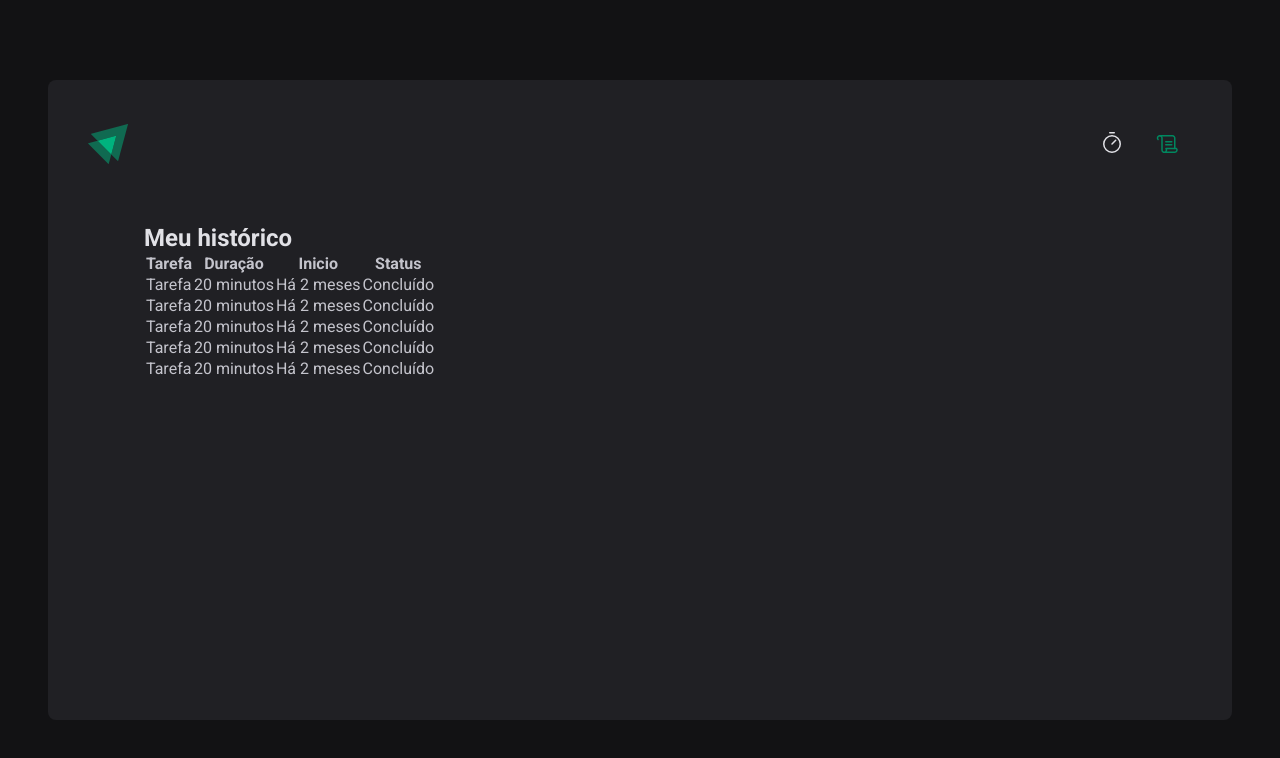
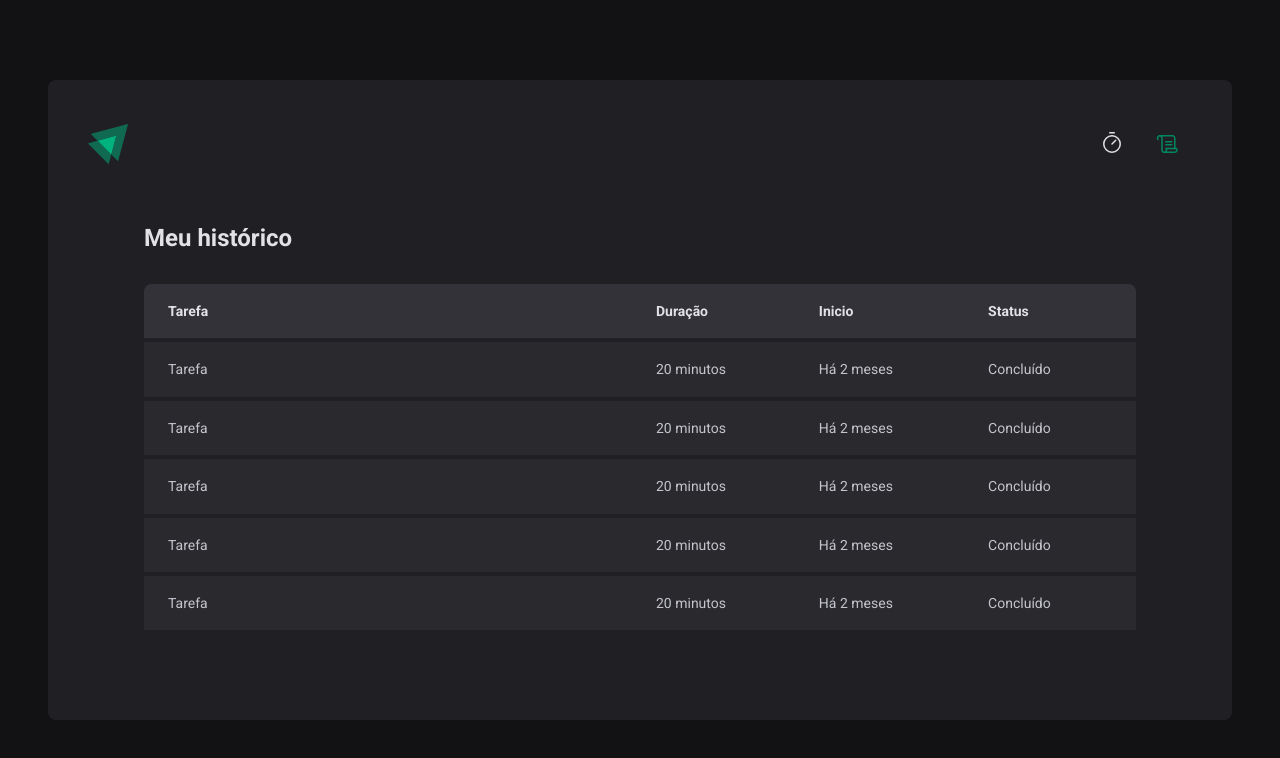
Before and after one commit to Peheberhardt/Ignite-Timer, a React (Vite) app: page /history in a window 1280 px wide. Shown: the top 758 px of the page. Built offline with nearby package versions, Linux system fonts and the light colour scheme.

Commit message:
History page less status

```diff
--- a/src/pages/History/styles.ts
+++ b/src/pages/History/styles.ts
@@ -16,4 +16,45 @@
 export const HistoryList = styled.div`
   flex: 1;
   overflow: auto;
+  margin-top: 2rem;
+
+  table {
+    width: 100%;
+    border-collapse: collapse;
+    min-width: 600px;
+
+    th {
+      background-color: ${(props) => props.theme['gray-600']};
+      padding: 1rem;
+      text-align: left;
+      color: ${(props) => props.theme['gray-100']};
+      font-size: 0.875rem;
+      line-height: 1.6;
+
+      &:first-child {
+        border-top-left-radius: 8px;
+        padding-left: 1.5rem;
+      }
+      &:last-child {
+        border-top-right-radius: 8px;
+        padding-right: 1.5rem;
+      }
+    }
+
+    td {
+      background-color: ${(props) => props.theme['gray-700']};
+      border-top: 4px solid ${(props) => props.theme['gray-800']};
+      padding: 1rem;
+      font-size: 0.875rem;
+      line-height: 1.6;
+
+      &:first-child {
+        width: 50%;
+        padding-left: 1.5rem;
+      }
+      &:last-child {
+        padding-right: 1.5rem;
+      }
+    }
+  }
 `
```
